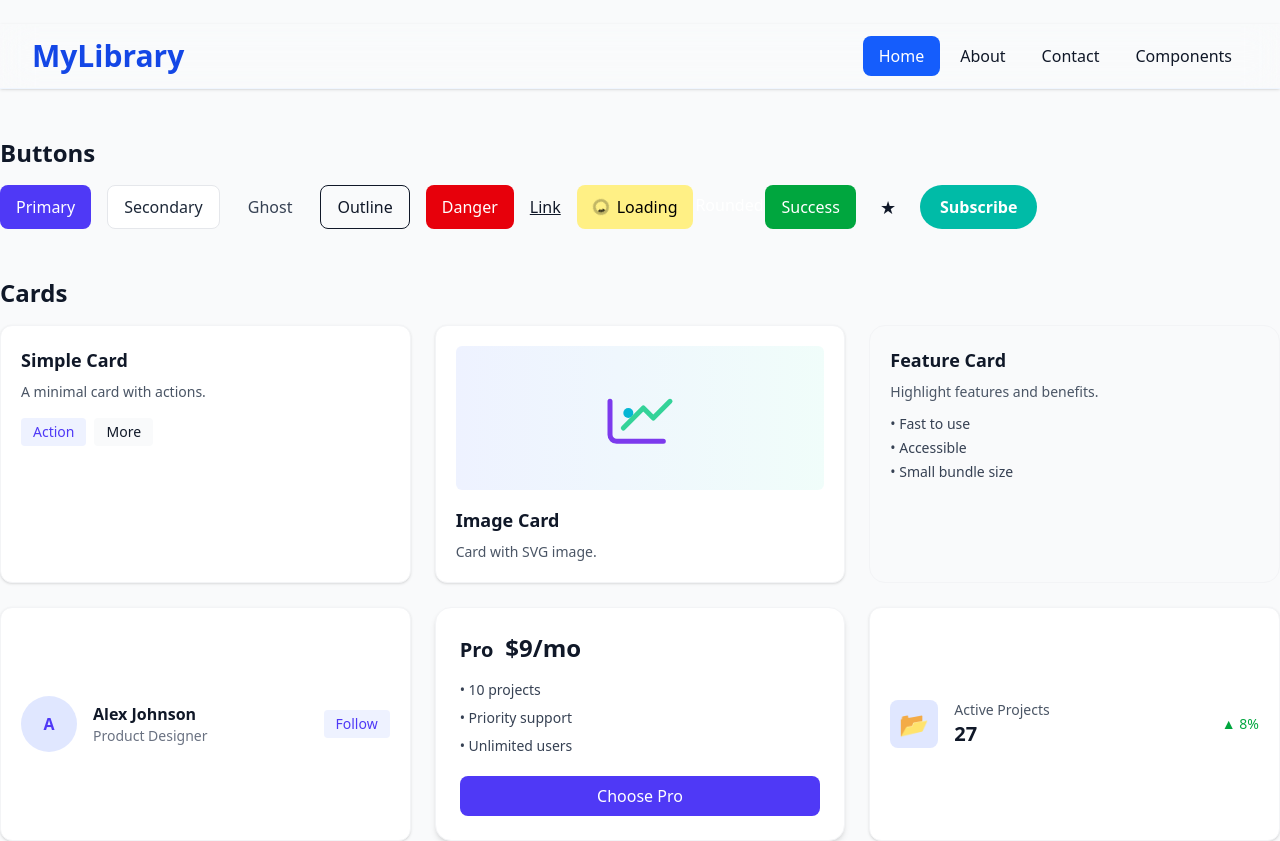
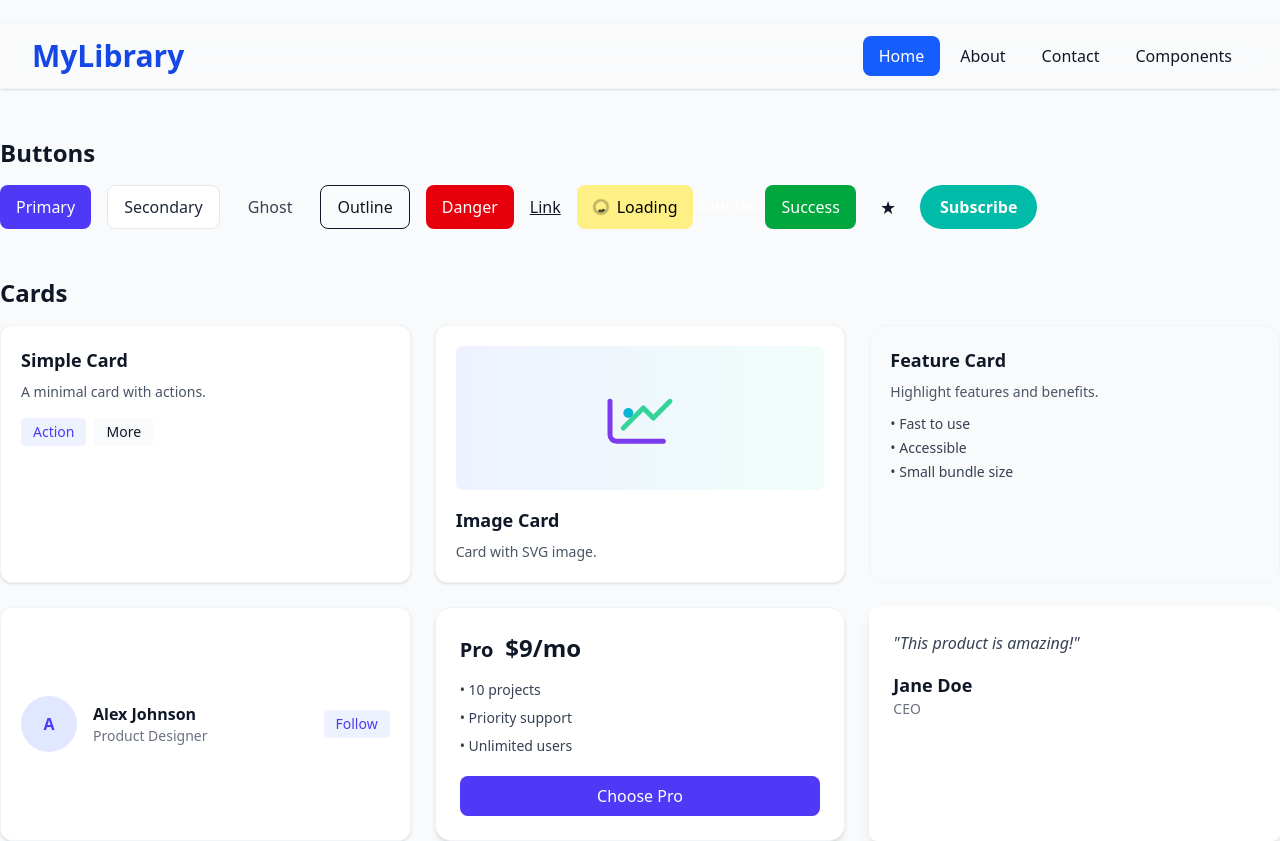
Before and after one commit to xMrAfonso/component-library, a Next.js app: page / in a window 1280 px wide. Shown: the top 841 px of the page. Built offline with nearby package versions, Linux system fonts and the light colour scheme.

Commit message:
add testimonial card

```diff
--- a/src/app/page.js
+++ b/src/app/page.js
@@ -18,6 +18,7 @@ import LoadingButton from '@/components/buttons/LoadingButton'
 import RoundButton from '@/components/buttons/RoundButton'
 import SuccessButton from '@/components/buttons/SuccessButton'
 import StatsCard from '@/components/cards/StatsCard'
+import TestimonialCard from '@/components/cards/TestimonialCard'
 
 export default function Page() {
   return (
@@ -47,6 +48,7 @@ export default function Page() {
           <FeatureCard title="Feature Card" description="Highlight features and benefits." />
           <ProfileCard name="Alex Johnson" role="Product Designer" />
           <PricingCard plan="Pro" price="$9/mo" features={["10 projects", "Priority support", "Unlimited users"]} />
+          <TestimonialCard name="Jane Doe" role="CEO" quote="This product is amazing!" />
           <DataCard title="Active Projects" value="27" icon="📂" trend={8} />
           <StatsCard title="Revenue" value="$12K" icon="💰" trend={12} />
         </div>
--- /dev/null
+++ b/src/components/cards/TestimonialCard.jsx
@@ -0,0 +1,15 @@
+import React from "react";
+
+const TestimonialCard = ({ name, role, quote }) => {
+    return (
+        <div className="p-6 rounded-lg shadow-lg bg-white">
+            <p className="text-gray-700 italic">"{quote}"</p>
+            <div className="mt-4">
+                <h4 className="text-lg font-semibold text-gray-900">{name}</h4>
+                <p className="text-sm text-gray-500">{role}</p>
+            </div>
+        </div>
+    );
+};
+
+export default TestimonialCard;
```
